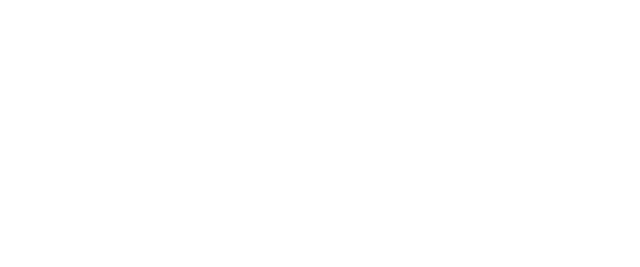
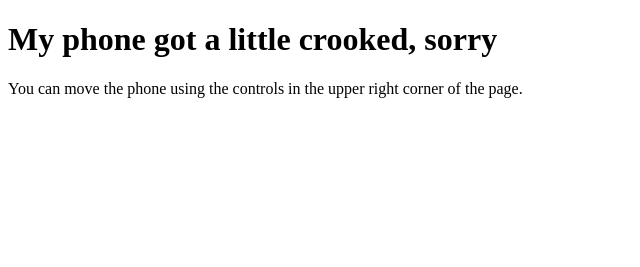
Before and after one commit to matheuscastro77/Phone-Three, a plain HTML site: page src/index.html in a window 1280 px wide. Shown: the whole page, without its empty margins (0-640 px from the left). Drawn offline with Linux system fonts and the light colour scheme.

Commit message:
project done

```diff
--- a/src/index.html
+++ b/src/index.html
@@ -6,6 +6,14 @@
     <title>ThreeJS Starter</title>
 </head>
 <body>
+    <div class="container">
+        <h1>
+            My phone got a little crooked, sorry
+        </h1>
+        <p>
+            You can move the phone using the controls in the upper right corner of the page.
+        </p>
+    </div>
     <canvas class="webgl"></canvas>
 </body>
 </html>
--- a/src/style.css
+++ b/src/style.css
@@ -8,7 +8,6 @@ html,
 body
 {
     height: 100vh;
-    font-family: 'Poppins';
     background: rgb(245, 244, 244);
 }
 
@@ -19,3 +18,19 @@ body
     left: 0;
     outline: none;
 }
+.container{
+    width: 25%;
+    margin-left: 10%;
+    height: 50vh;
+    text-align: center;
+}
+
+h1{
+    font-family: system-ui, -apple-system, BlinkMacSystemFont, 'Segoe UI', Roboto, Oxygen, Ubuntu, Cantarell, 'Open Sans', 'Helvetica Neue', sans-serif;
+    margin-top: 50%;
+}
+
+p{
+    font-family: system-ui, -apple-system, BlinkMacSystemFont, 'Segoe UI', Roboto, Oxygen, Ubuntu, Cantarell, 'Open Sans', 'Helvetica Neue', sans-serif;
+    margin-top: 10%;
+}
```
Also changed, not shown: src/script.js (+11 -2 lines), static/phone2.jpg (added), 5 other files.
